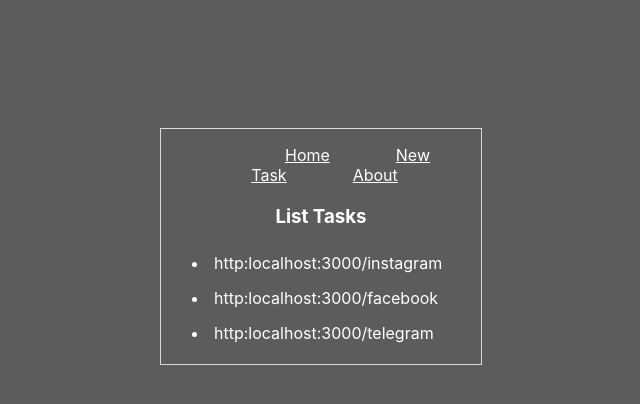
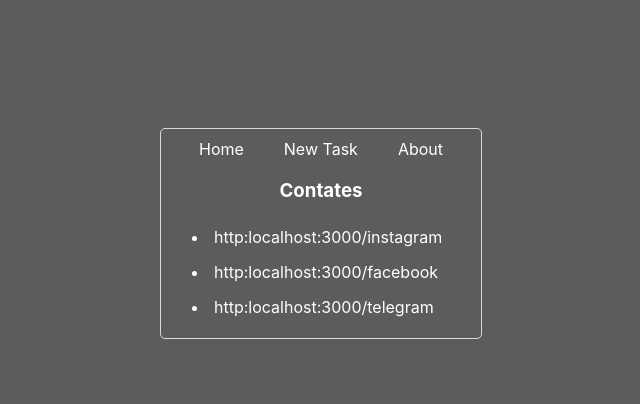
Before and after one commit to pacman2020/reactjs, a React (Create React App) app: page /about in a window 1280 px wide. Shown: the top 404 px of the page, without its empty margins (288-928 px from the left). Built offline with nearby package versions, Linux system fonts and the light colour scheme; the HTML template or start-up script is replaced by a standard one.

Commit message:
estilizando link navebar

```diff
--- a/src/compontens/NavBar.jsx
+++ b/src/compontens/NavBar.jsx
@@ -7,17 +7,9 @@
     return (
       <>
         <nav className="navbar">
-            <ul className="">
-                <li className="">
-                <Link className="urls" to="/">Home</Link>
-                </li>
-                <li className="">
-                <Link to="new/">New Task</Link>
-                </li>
-                <li className="">
-                <Link to="about/">About</Link>
-                </li>
-            </ul>
+          <Link className="urls" to="/">Home</Link>
+          <Link className="urls" to="new">New Task</Link>
+          <Link className="urls" to="about">About</Link>
         </nav>
       </>
     )
--- a/src/compontens/navbar.css
+++ b/src/compontens/navbar.css
@@ -1,14 +1,11 @@
 .navbar {
+    margin-top: 10px;
     text-align: center;
-    /* background: rgb(10, 42, 129); */
 }
 
-.navbar li{
-    /* background: rgb(10, 129, 60); */
-    display: inline;
-}
 
 .navbar .urls{
+    text-decoration: none;
     list-style-type: none;
     display: inline;
 }
--- a/src/pages/About.js
+++ b/src/pages/About.js
@@ -3,7 +3,7 @@
 import './style.css';
 
 const ListTask = () =>{
-  const [redes, setRedes] = useState([
+  const [redes] = useState([
     { id: 1, name: 'instagram', links: 'http:localhost:3000/instagram' },
     { id: 2, name: 'facebook', links: 'http:localhost:3000/facebook' },
     { id: 3, name: 'telegram', links: 'http:localhost:3000/telegram' }
@@ -11,9 +11,9 @@
 
   return (
     <>
-      <div className="lista-tasks" >
+      <div className="container" >
       <NavBar></NavBar>
-        <h3>List Tasks</h3>
+        <h3>Contates</h3>
         <ul>
           {redes.map(rede =>(
             <li key={rede.id} >
--- a/src/pages/FormTask.js
+++ b/src/pages/FormTask.js
@@ -6,7 +6,7 @@
 
   return (
     <>
-      <div className="form-tasks" >
+      <div className="container" >
       <NavBar></NavBar>
         <h3>New Tasks</h3>
       </div>
--- a/src/pages/ListTasks.js
+++ b/src/pages/ListTasks.js
@@ -1,9 +1,9 @@
-import React, { useState, useEffect } from "react";
+import React, { useState } from "react";
 import NavBar from '../compontens/NavBar';
 import './style.css';
 
 const ListTask = () =>{
-  const [tasks, setTasks] = useState([
+  const [tasks ] = useState([
     { id: 1, title: 'limpa casa', concluido: false },
     { id: 2, title: 'limpa carro', concluido: false },
     { id: 3, title: 'estuda', concluido: true }
@@ -11,7 +11,7 @@
 
   return (
     <>
-      <div className="lista-tasks" >
+      <div className="container" >
       <NavBar></NavBar>
         <h3>List Tasks</h3>
         <ul>
--- a/src/pages/style.css
+++ b/src/pages/style.css
@@ -1,7 +1,8 @@
-.lista-tasks{
+.container{
     margin: 10% 35%;
     width: 25%;
     border: 1px rgb(218, 218, 218) solid;
+    border-radius:5px;
 }
 
 h3, a{
```
